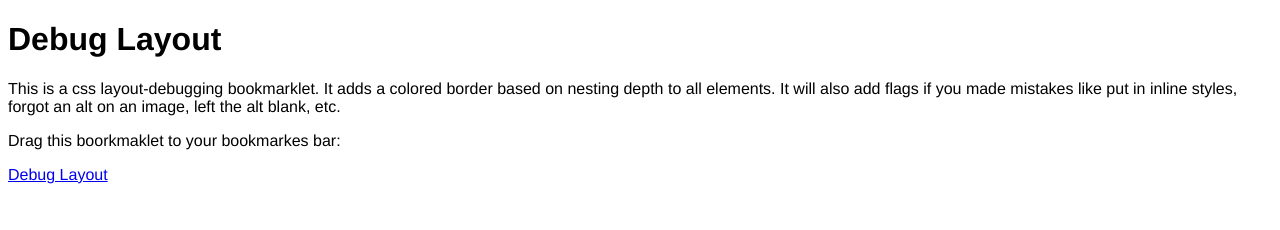
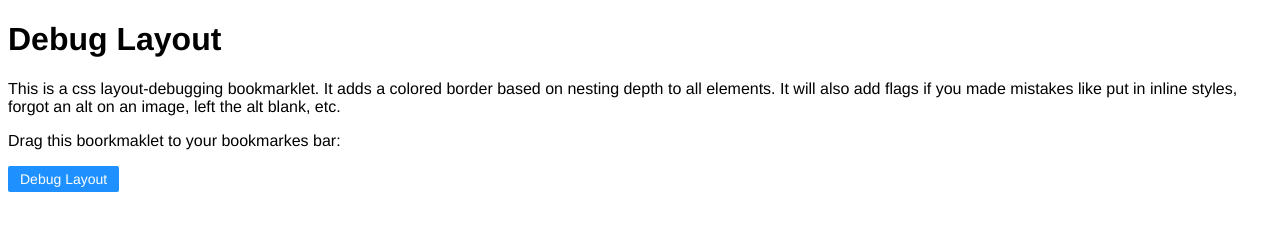
Before and after one commit to dbox/debug-layout, a plain HTML site: page index.html in a window 1280 px wide. Drawn offline with Linux system fonts and the light colour scheme.

Commit message:
style button

```diff
--- a/index.html
+++ b/index.html
@@ -15,7 +15,7 @@
   <h1>Debug Layout</h1>
 <p>This is a css layout-debugging bookmarklet. It adds a colored border based on nesting depth to all elements. It will also add flags if you made mistakes like put in inline styles, forgot an alt on an image, left the alt blank, etc. </p>
 <p>Drag this boorkmaklet to your bookmarkes bar:</p>
-<a href="javascript:(function(d,i,l){l=d.getElementById(i);if(l){l.parentNode.removeChild(l);return;}l=d.createElement('link');l.id=i;l.rel='stylesheet';l.type='text/css';l.href='//dbox.github.io/debug-layout/debug-layout.css';d.getElementsByTagName('head')[0].appendChild(l);}(document,'debugLayout'))" class="install">Debug Layout</a>
+<a  style="display: inline-block; background: dodgerblue; color: #fff; border-radius: 2px; padding: 5px 12px; text-decoration: none; font-size: 14px;" href="javascript:(function(d,i,l){l=d.getElementById(i);if(l){l.parentNode.removeChild(l);return;}l=d.createElement('link');l.id=i;l.rel='stylesheet';l.type='text/css';l.href='//dbox.github.io/debug-layout/debug-layout.css';d.getElementsByTagName('head')[0].appendChild(l);}(document,'debugLayout'))" class="install">Debug Layout</a>
 
 
 </body>
```
